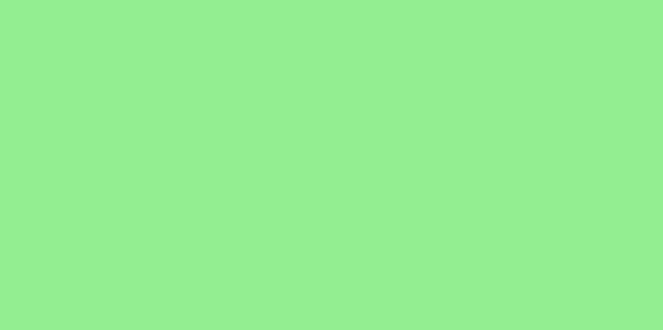
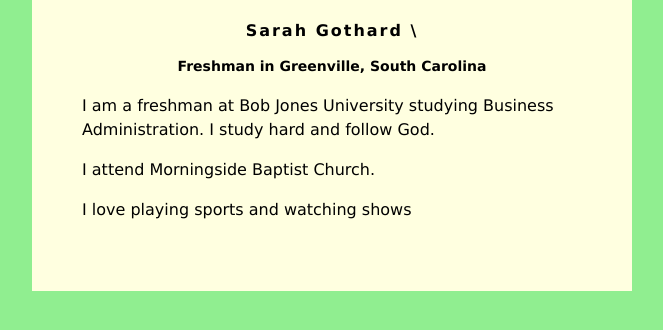
Before and after one commit to Aaronbullock123/Aaronbullock123.github.io, a plain HTML site: page index.html in a window 1280 px wide. Shown: the whole page, without its empty margins (308-971 px from the left). Drawn offline with Linux system fonts and the light colour scheme.

Commit message:
Update index.html

```diff
--- a/index.html
+++ b/index.html
@@ -7,3 +7,39 @@
   }
   #content {
       background: lightyellow;
+      min-width: 200px;
+      max-width: 500px;
+      padding: 50px;
+      margin: auto;
+      margin-top: -50px;
+      margin: auto;
+      margin-top: -50px;
+      line-height: 150%
+  }
+  h1 {
+      letter-spacing: 2px;
+      font-size: 16px;
+      text-align: center;
+  }
+  h2{
+    font-size: 14px;
+    text-align: center;
+h3{
+   font-size: 12px;
+}
+</style>
+  </head>
+  <body>
+      <div id="content">
+        <h1>Sarah Gothard \</h1>
+        <h2> Freshman in Greenville, South Carolina </h2>
+        <p> I am a freshman at Bob Jones University studying Business Administration. I study hard and follow God.
+        </p>
+        <p>
+          I attend Morningside Baptist Church.
+        </p>
+        <p>
+        I love playing sports and watching shows
+        </p>
+        <h3></h3>
+  </body>
```
